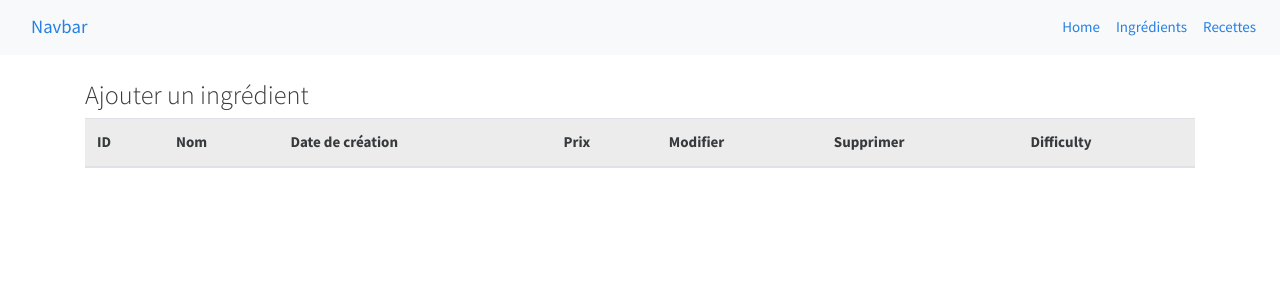
After one commit to Tina-max-rgb/Dev-recette, a Symfony app: template templates/pages/recette/index.html.twig in a window 1280 px wide. The commit adds this page. Shown: the top 300 px of the page. Run offline with Twig, Linux system fonts and the light colour scheme; the template is opened without the code that fills it, so the values that code supplies are empty; some libraries are stand-ins or nearby versions.

Commit message:
commitPr

```diff
--- a/src/Entity/Recette.php
+++ b/src/Entity/Recette.php
@@ -24,7 +24,7 @@ class Recette
     #[ORM\Column(length: 50)]
     private ?string $name = null;
 
-    #[Assert\LessThan(1444)]
+    #[Assert\LessThan(1440)]
     #[Assert\Positive()]
     #[ORM\Column(nullable: true)]
     private ?int $time = null;
--- a/src/Repository/RecetteRepository.php
+++ b/src/Repository/RecetteRepository.php
@@ -18,7 +18,6 @@ class RecetteRepository extends ServiceEntityRepository
 {
     public function __construct(ManagerRegistry $registry)
     {
-
         parent::__construct($registry, Recette::class);
     }
 
--- /dev/null
+++ b/templates/pages/recette/index.html.twig
@@ -0,0 +1,40 @@
+
+{% extends 'base.html.twig'%}
+{% block title %}TinRecype - Mes Recettes{% endblock %}
+
+{% block body %}
+    <div class="container mt-4">
+        <h3>Ajouter un ingrédient</h3>
+        {% for message in app.flashes ('success') %}
+            <div class='alert alert-success'>
+                {{ message }}
+            </div>
+        {% endfor %}
+
+
+
+            <table class="table table-active">
+                <thead>
+                    <tr>
+                        <th scope="col">ID</th>
+                        <th scope="col">Nom</th>
+                        <th scope="col">Date de création</th>
+                        <th scope="col">Prix</th>
+                        <th scope="col">Modifier</th>
+                        <th scope="col">Supprimer</th>
+                        <th scope="col">Difficulty</th>
+
+                    </tr>
+                </thead>
+                <tbody>
+
+                </tbody>
+            </table>
+
+            <div class="navigation d-flex justify-content-center">
+
+            </div>
+        </div>
+    </div>
+
+{% endblock %}
--- a/templates/partials/_header.html.twig
+++ b/templates/partials/_header.html.twig
@@ -16,6 +16,11 @@
           <a class="nav-link active" href="{{ path('app_ingredient') }}">Ingrédients
             <span class="visually-hidden"></span>
           </a>
+
+         <li class="nav-item">
+          <a class="nav-link active" href="{{ path('app_recette') }}">Recettes
+            <span class="visually-hidden"></span>
+          </a>
         </ul>
      </div>
   </nav>
```
Also changed, not shown: src/Controller/RecetteController.php (added, +18 -0 lines), src/DataFixtures/AppFixtures.php (+23 -0 lines).
